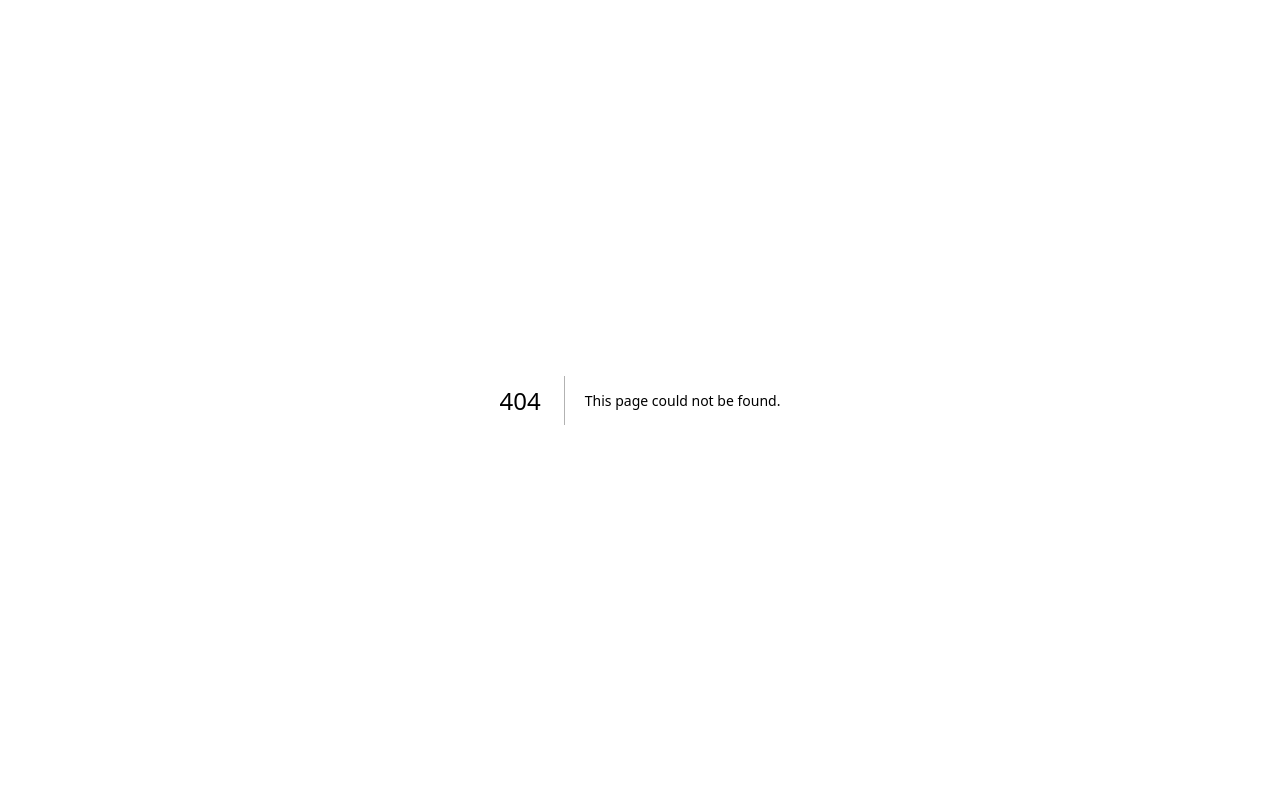
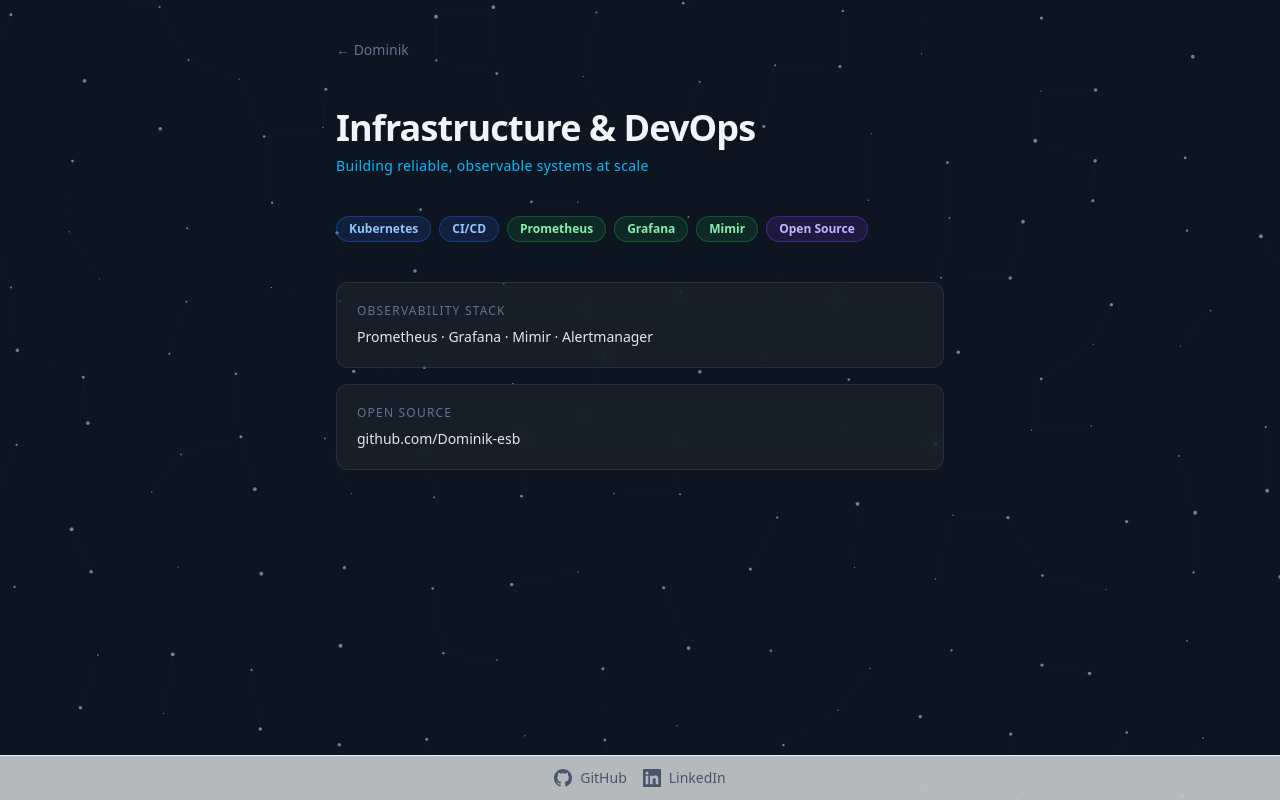
Before and after one commit to Dominik-esb/portfolio, a Next.js app: page /it in a window 1280 px wide. Before the commit this address had no page. Built offline with nearby package versions, Linux system fonts and the light colour scheme.

Commit message:
feat: add IT subpage with particle animation and skill badges
Co-Authored-By: Claude Sonnet 4.6 <noreply@anthropic.com>

```diff
--- /dev/null
+++ b/app/it/page.tsx
@@ -0,0 +1,96 @@
+import Link from 'next/link'
+import ParticleCanvas from '@/components/ParticleCanvas'
+import ContactLinks from '@/components/ContactLinks'
+
+const skills = [
+  { label: 'Kubernetes', color: 'blue' },
+  { label: 'CI/CD', color: 'blue' },
+  { label: 'Prometheus', color: 'green' },
+  { label: 'Grafana', color: 'green' },
+  { label: 'Mimir', color: 'green' },
+  { label: 'Open Source', color: 'purple' },
+] as const
+
+const colorMap = {
+  blue:   { bg: 'rgba(37,99,235,0.15)',   text: '#93c5fd', border: 'rgba(37,99,235,0.4)' },
+  green:  { bg: 'rgba(22,163,74,0.15)',   text: '#86efac', border: 'rgba(22,163,74,0.4)' },
+  purple: { bg: 'rgba(124,58,237,0.15)',  text: '#c4b5fd', border: 'rgba(124,58,237,0.4)' },
+}
+
+export default function ITPage() {
+  return (
+    <div className="relative min-h-screen w-full" style={{ background: '#0d1520' }}>
+      <ParticleCanvas />
+
+      <div className="relative z-10 min-h-screen flex flex-col px-8 py-10 max-w-2xl mx-auto">
+        {/* Back nav */}
+        <Link
+          href="/"
+          aria-label="Back to Dominik home"
+          className="text-slate-500 text-sm hover:text-slate-300 transition-colors mb-12 self-start"
+        >
+          ← Dominik
+        </Link>
+
+        {/* Headline */}
+        <h1 className="text-4xl font-extrabold text-slate-100 tracking-tight mb-2">
+          Infrastructure &amp; DevOps
+        </h1>
+        <p className="text-sky-400 text-sm tracking-wide mb-10">
+          Building reliable, observable systems at scale
+        </p>
+
+        {/* Skill badges */}
+        <div className="flex flex-wrap gap-2 mb-10">
+          {skills.map(({ label, color }) => {
+            const c = colorMap[color]
+            return (
+              <span
+                key={label}
+                className="px-3 py-1 rounded-full text-xs font-semibold border"
+                style={{ background: c.bg, color: c.text, borderColor: c.border }}
+              >
+                {label}
+              </span>
+            )
+          })}
+        </div>
+
+        {/* Glass cards */}
+        <div className="flex flex-col gap-4">
+          <div
+            className="rounded-xl p-5 border"
+            style={{
+              background: 'rgba(255,255,255,0.04)',
+              borderColor: 'rgba(255,255,255,0.08)',
+              backdropFilter: 'blur(8px)',
+            }}
+          >
+            <p className="text-xs uppercase tracking-widest text-slate-500 mb-2">
+              Observability Stack
+            </p>
+            <p className="text-slate-200 text-sm">
+              Prometheus · Grafana · Mimir · Alertmanager
+            </p>
+          </div>
+
+          <div
+            className="rounded-xl p-5 border"
+            style={{
+              background: 'rgba(255,255,255,0.04)',
+              borderColor: 'rgba(255,255,255,0.08)',
+              backdropFilter: 'blur(8px)',
+            }}
+          >
+            <p className="text-xs uppercase tracking-widest text-slate-500 mb-2">
+              Open Source
+            </p>
+            <p className="text-slate-200 text-sm">github.com/Dominik-esb</p>
+          </div>
+        </div>
+      </div>
+
+      <ContactLinks />
+    </div>
+  )
+}
--- a/jest.config.ts
+++ b/jest.config.ts
@@ -7,6 +7,9 @@ const config: Config = {
   coverageProvider: 'v8',
   testEnvironment: 'jsdom',
   setupFilesAfterEnv: ['<rootDir>/jest.setup.ts'],
+  moduleNameMapper: {
+    '^@/(.*)$': '<rootDir>/$1',
+  },
 }
 
 export default createJestConfig(config)
```
Also changed, not shown: 1 other file (tests, documents, lock files or other folders).
